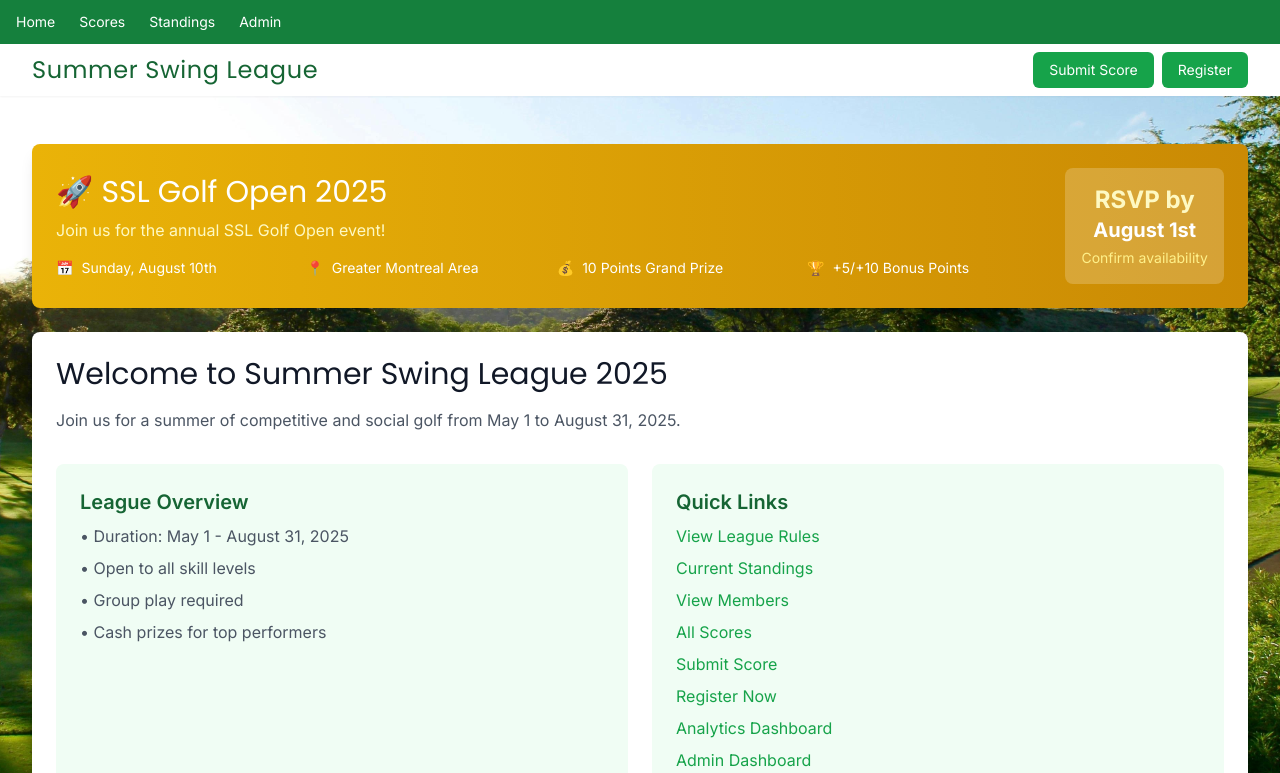
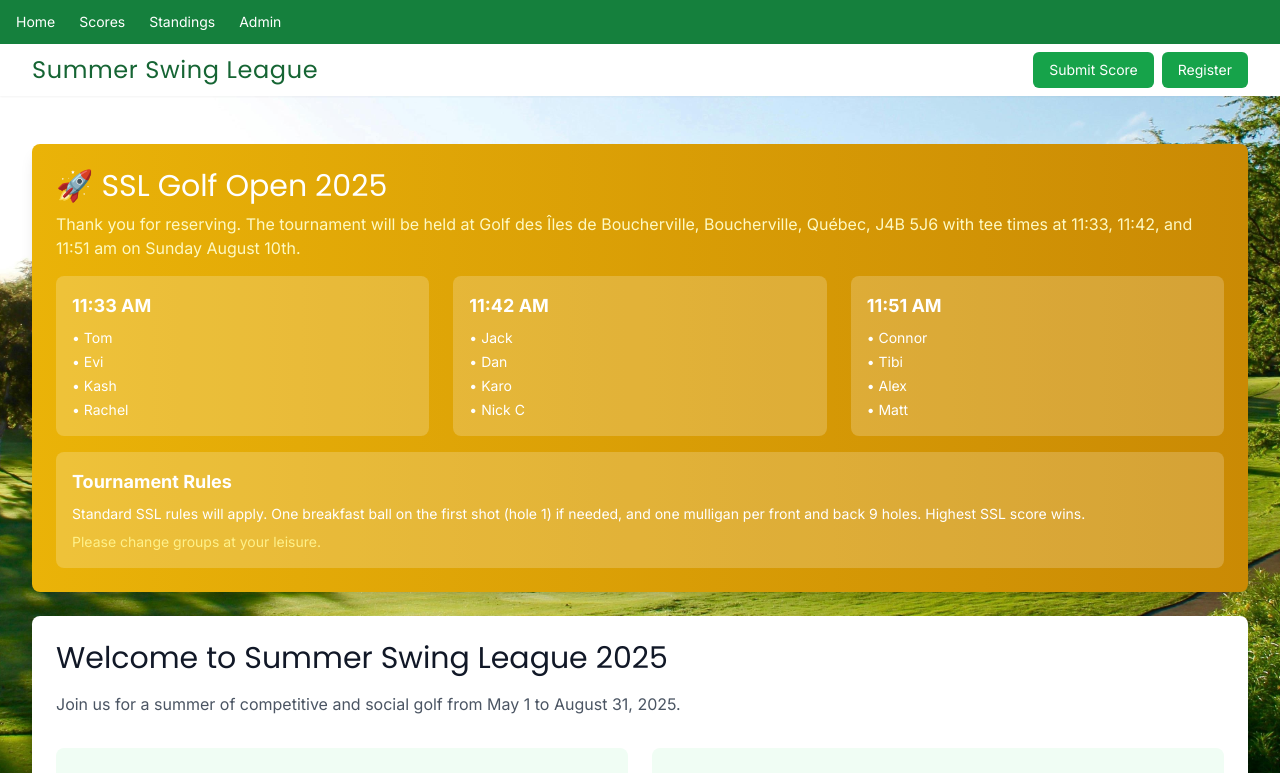
Before and after one commit to matthewmcalear/Summer-Swing-League, a Next.js app: page / in a window 1280 px wide. Shown: the top 773 px of the page. Built offline with nearby package versions, Linux system fonts and the light colour scheme; no server answers; the database is empty.

Commit message:
Update SSL Open banner with tournament details, tee times, and group assignments

```diff
--- a/app/page.tsx
+++ b/app/page.tsx
@@ -32,34 +32,45 @@ export default function Home() {
         <div className="px-4 py-6 sm:px-0">
           {/* SSL Open Event Banner */}
           <div className="bg-gradient-to-r from-yellow-500 to-yellow-600 rounded-lg shadow-lg p-6 mb-6 text-white">
-            <div className="flex flex-col md:flex-row md:items-center md:justify-between">
+            <div className="flex flex-col">
               <div className="flex-1">
                 <h2 className={`${pop.className} text-2xl md:text-3xl font-bold mb-2`}>🚀 SSL Golf Open 2025</h2>
-                <p className="text-yellow-100 mb-4">Join us for the annual SSL Golf Open event!</p>
-                <div className="grid grid-cols-1 md:grid-cols-2 lg:grid-cols-4 gap-4 text-sm">
-                  <div className="flex items-center">
-                    <span className="text-yellow-200 mr-2">📅</span>
-                    <span>Sunday, August 10th</span>
+                <p className="text-yellow-100 mb-4">Thank you for reserving. The tournament will be held at Golf des Îles de Boucherville, Boucherville, Québec, J4B 5J6 with tee times at 11:33, 11:42, and 11:51 am on Sunday August 10th.</p>
+
+                <div className="grid grid-cols-1 md:grid-cols-3 gap-6 mb-4">
+                  <div className="bg-white bg-opacity-20 rounded-lg p-4">
+                    <h3 className="font-bold text-lg mb-2">11:33 AM</h3>
+                    <ul className="text-sm space-y-1">
+                      <li>• Tom</li>
+                      <li>• Evi</li>
+                      <li>• Kash</li>
+                      <li>• Rachel</li>
+                    </ul>
                   </div>
-                  <div className="flex items-center">
-                    <span className="text-yellow-200 mr-2">📍</span>
-                    <span>Greater Montreal Area</span>
+                  <div className="bg-white bg-opacity-20 rounded-lg p-4">
+                    <h3 className="font-bold text-lg mb-2">11:42 AM</h3>
+                    <ul className="text-sm space-y-1">
+                      <li>• Jack</li>
+                      <li>• Dan</li>
+                      <li>• Karo</li>
+                      <li>• Nick C</li>
+                    </ul>
                   </div>
-                  <div className="flex items-center">
-                    <span className="text-yellow-200 mr-2">💰</span>
-                    <span>10 Points Grand Prize</span>
-                  </div>
-                  <div className="flex items-center">
-                    <span className="text-yellow-200 mr-2">🏆</span>
-                    <span>+5/+10 Bonus Points</span>
+                  <div className="bg-white bg-opacity-20 rounded-lg p-4">
+                    <h3 className="font-bold text-lg mb-2">11:51 AM</h3>
+                    <ul className="text-sm space-y-1">
+                      <li>• Connor</li>
+                      <li>• Tibi</li>
+                      <li>• Alex</li>
+                      <li>• Matt</li>
+                    </ul>
                   </div>
                 </div>
-              </div>
-              <div className="mt-4 md:mt-0 md:ml-6">
-                <div className="bg-white bg-opacity-20 rounded-lg p-4 text-center">
-                  <div className="text-2xl font-bold text-yellow-100">RSVP by</div>
-                  <div className="text-xl font-bold">August 1st</div>
-                  <div className="text-sm text-yellow-200 mt-1">Confirm availability</div>
+
+                <div className="bg-white bg-opacity-20 rounded-lg p-4">
+                  <h3 className="font-bold text-lg mb-2">Tournament Rules</h3>
+                  <p className="text-sm">Standard SSL rules will apply. One breakfast ball on the first shot (hole 1) if needed, and one mulligan per front and back 9 holes. Highest SSL score wins.</p>
+                  <p className="text-sm mt-2 text-yellow-200">Please change groups at your leisure.</p>
                 </div>
               </div>
             </div>
```
